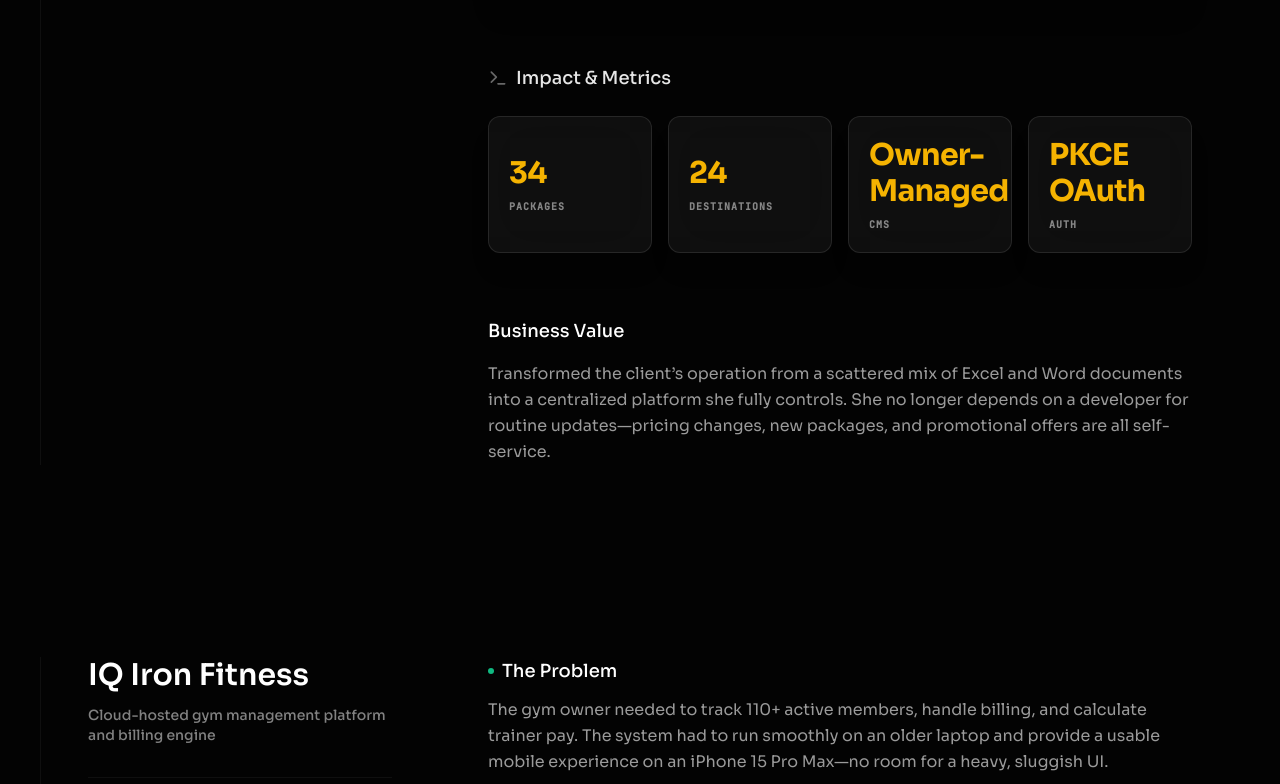
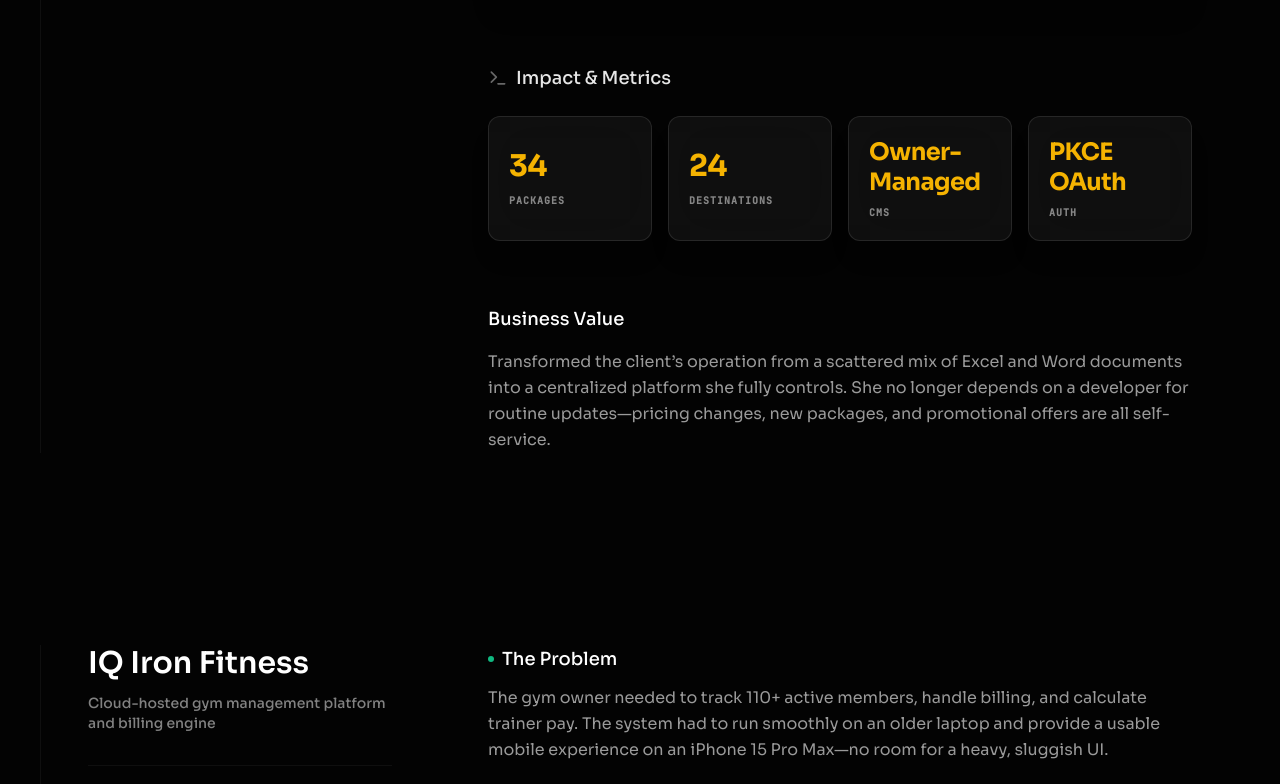
Before and after one commit to rishav00roy-web/Portfolio-website, a Next.js app: page /projects in a window 1280 px wide. Shown: the part 1816-2600 px from the top of the page. Built offline with nearby package versions, Linux system fonts and the light colour scheme.

Commit message:
Fix metrics grid text overflow by scaling down font size for long values

```diff
--- a/src/app/projects/page.tsx
+++ b/src/app/projects/page.tsx
@@ -190,11 +190,14 @@ export default function ProjectsPage() {
                       </h3>
                       <div className="grid grid-cols-2 sm:grid-cols-4 gap-4">
                         {caseStudy.metrics.map((metric: { value: string; label: string }, i: number) => (
-                          <div key={i} className="p-5 rounded-xl bg-white/5 backdrop-blur-xl border border-white/10 shadow-xl flex flex-col justify-center">
-                            <div className="text-2xl sm:text-3xl font-bold mb-2 tracking-tight" style={{ color: caseStudy.color }}>
+                          <div key={i} className="p-5 rounded-xl bg-white/5 backdrop-blur-xl border border-white/10 shadow-xl flex flex-col justify-center overflow-hidden">
+                            <div
+                              className={`font-bold mb-2 tracking-tight leading-tight ${metric.value.length > 8 ? 'text-xl sm:text-xl md:text-2xl' : 'text-2xl sm:text-3xl'}`}
+                              style={{ color: caseStudy.color }}
+                            >
                               {metric.value}
                             </div>
-                            <div className="text-[10px] uppercase tracking-widest font-mono text-white/50 font-semibold">
+                            <div className="text-[10px] uppercase tracking-widest font-mono text-white/50 font-semibold truncate">
                               {metric.label}
                             </div>
                           </div>
```
